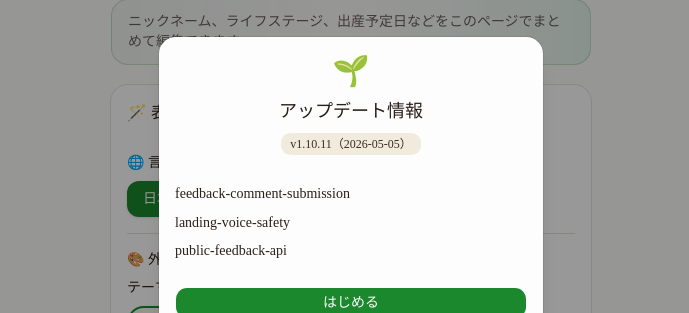
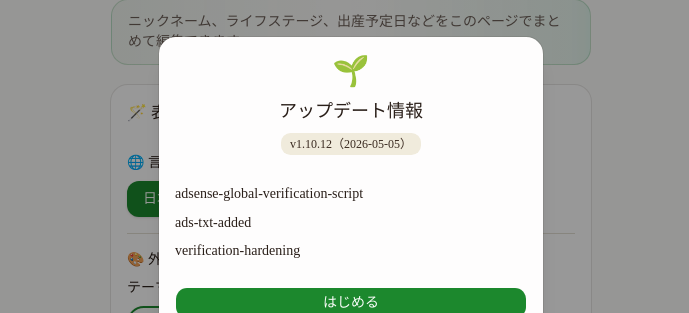
Before and after one commit to Toygaolingxiao/Sprout, a Next.js app: page /settings in a window 1280 px wide. Shown: the part 214-527 px from the top of the page, without its empty margins (289-978 px from the left). Built offline with nearby package versions, Linux system fonts and the light colour scheme; no server answers.

Commit message:
release: v1.10.12

```diff
--- a/src/app/layout.tsx
+++ b/src/app/layout.tsx
@@ -1,5 +1,6 @@
 import type { Metadata, Viewport } from "next";
 import { Geist, Geist_Mono } from "next/font/google";
+import Script from "next/script";
 import { Toaster } from "@/components/ui/sonner";
 import { ThemeProvider } from "@/components/theme/theme-provider";
 import { Analytics } from "@vercel/analytics/react";
@@ -26,6 +27,7 @@ export const viewport: Viewport = {
 };
 
 const siteUrl = 'https://sprout-rose.vercel.app';
+const adsenseClientId = process.env.NEXT_PUBLIC_ADSENSE_CLIENT_ID;
 
 export const metadata: Metadata = {
   title: "Sprout 🌱 - 夫婦で育てる、新しい命の準備",
@@ -69,6 +71,14 @@ export default async function RootLayout({
       className={`${geistSans.variable} ${geistMono.variable} h-full antialiased`}
     >
       <body className="min-h-full flex flex-col">
+        {adsenseClientId && (
+          <Script
+            id="sprout-adsense-site-verification"
+            strategy="beforeInteractive"
+            src={`https://pagead2.googlesyndication.com/pagead/js/adsbygoogle.js?client=${adsenseClientId}`}
+            crossOrigin="anonymous"
+          />
+        )}
         <ThemeProvider>
           <LanguageProvider initialLocale={locale}>
             {children}
--- a/src/data/release-notes.ts
+++ b/src/data/release-notes.ts
@@ -1,6 +1,15 @@
-export const APP_VERSION = '1.10.11';
+export const APP_VERSION = '1.10.12';
 
 export const RELEASE_NOTES: { version: string; date: string; items: string[] }[] = [
+  {
+    version: '1.10.12',
+    date: '2026-05-05',
+    items: [
+      'adsense-global-verification-script',
+      'ads-txt-added',
+      'verification-hardening',
+    ],
+  },
   {
     version: '1.10.11',
     date: '2026-05-05',
```
Also changed, not shown: public/ads.txt (added), 1 other file (tests, documents, lock files or other folders).
